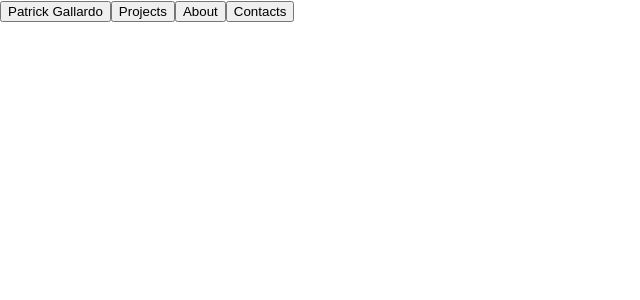
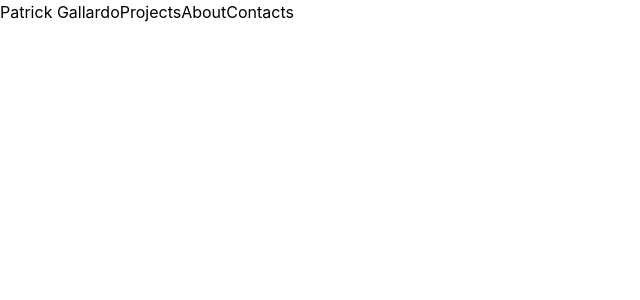
Before and after one commit to pat-gallardo/portfolio-website, a React (Create React App) app in the folder frontend/: page / in a window 1280 px wide. Shown: the top 300 px of the page, without its empty margins (0-640 px from the left). Built offline with nearby package versions, Linux system fonts and the light colour scheme.

Commit message:
Imported css and used shadcn ui

```diff
--- a/frontend/src/App.tsx
+++ b/frontend/src/App.tsx
@@ -1,4 +1,5 @@
 import Dashboard from "./components/dashboard";
+import "../src/appOutput.css"
 
 const App: React.FC = () => {
   return (
--- a/frontend/src/appOutput.css
+++ b/frontend/src/appOutput.css
@@ -545,219 +545,7 @@ video {
   --tw-contain-style:  ;
 }
 
-.visible {
-  visibility: visible;
-}
-
-.collapse {
-  visibility: collapse;
-}
-
-.relative {
-  position: relative;
-}
-
-.block {
-  display: block;
-}
-
-.flex {
-  display: flex;
-}
-
-.inline-flex {
-  display: inline-flex;
-}
-
-.table {
-  display: table;
-}
-
-.contents {
-  display: contents;
-}
-
-.hidden {
-  display: none;
-}
-
-.h-4 {
-  height: 1rem;
-}
-
-.h-10 {
-  height: 2.5rem;
-}
-
-.h-11 {
-  height: 2.75rem;
-}
-
-.h-9 {
-  height: 2.25rem;
-}
-
-.w-4 {
-  width: 1rem;
-}
-
-.w-10 {
-  width: 2.5rem;
-}
-
-.transform {
-  transform: translate(var(--tw-translate-x), var(--tw-translate-y)) rotate(var(--tw-rotate)) skewX(var(--tw-skew-x)) skewY(var(--tw-skew-y)) scaleX(var(--tw-scale-x)) scaleY(var(--tw-scale-y));
-}
-
-.resize {
-  resize: both;
-}
-
-.items-center {
-  align-items: center;
-}
-
-.justify-center {
-  justify-content: center;
-}
-
-.gap-1 {
-  gap: 0.25rem;
-}
-
-.rounded-md {
-  border-radius: calc(var(--radius) - 2px);
-}
-
-.border {
-  border-width: 1px;
-}
-
-.border-input {
-  border-color: hsl(var(--input));
-}
-
-.bg-transparent {
-  background-color: transparent;
-}
-
-.px-2\.5 {
-  padding-left: 0.625rem;
-  padding-right: 0.625rem;
-}
-
-.px-3 {
-  padding-left: 0.75rem;
-  padding-right: 0.75rem;
-}
-
-.px-5 {
-  padding-left: 1.25rem;
-  padding-right: 1.25rem;
-}
-
-.px-2 {
-  padding-left: 0.5rem;
-  padding-right: 0.5rem;
-}
-
-.text-sm {
-  font-size: 0.875rem;
-  line-height: 1.25rem;
-}
-
-.font-medium {
-  font-weight: 500;
-}
-
-.italic {
-  font-style: italic;
-}
-
-.underline {
-  text-decoration-line: underline;
-}
-
-.outline {
-  outline-style: solid;
-}
-
-.ring-offset-background {
-  --tw-ring-offset-color: hsl(var(--background));
-}
-
-.transition-colors {
-  transition-property: color, background-color, border-color, text-decoration-color, fill, stroke;
-  transition-timing-function: cubic-bezier(0.4, 0, 0.2, 1);
-  transition-duration: 150ms;
-}
-
-@keyframes enter {
-  from {
-    opacity: var(--tw-enter-opacity, 1);
-    transform: translate3d(var(--tw-enter-translate-x, 0), var(--tw-enter-translate-y, 0), 0) scale3d(var(--tw-enter-scale, 1), var(--tw-enter-scale, 1), var(--tw-enter-scale, 1)) rotate(var(--tw-enter-rotate, 0));
-  }
-}
-
-@keyframes exit {
-  to {
-    opacity: var(--tw-exit-opacity, 1);
-    transform: translate3d(var(--tw-exit-translate-x, 0), var(--tw-exit-translate-y, 0), 0) scale3d(var(--tw-exit-scale, 1), var(--tw-exit-scale, 1), var(--tw-exit-scale, 1)) rotate(var(--tw-exit-rotate, 0));
-  }
-}
-
 body {
   width: 100%;
   height: 100%
 }
-
-.hover\:bg-accent:hover {
-  background-color: hsl(var(--accent));
-}
-
-.hover\:bg-muted:hover {
-  background-color: hsl(var(--muted));
-}
-
-.hover\:text-accent-foreground:hover {
-  color: hsl(var(--accent-foreground));
-}
-
-.hover\:text-muted-foreground:hover {
-  color: hsl(var(--muted-foreground));
-}
-
-.focus-visible\:outline-none:focus-visible {
-  outline: 2px solid transparent;
-  outline-offset: 2px;
-}
-
-.focus-visible\:ring-2:focus-visible {
-  --tw-ring-offset-shadow: var(--tw-ring-inset) 0 0 0 var(--tw-ring-offset-width) var(--tw-ring-offset-color);
-  --tw-ring-shadow: var(--tw-ring-inset) 0 0 0 calc(2px + var(--tw-ring-offset-width)) var(--tw-ring-color);
-  box-shadow: var(--tw-ring-offset-shadow), var(--tw-ring-shadow), var(--tw-shadow, 0 0 #0000);
-}
-
-.focus-visible\:ring-ring:focus-visible {
-  --tw-ring-color: hsl(var(--ring));
-}
-
-.focus-visible\:ring-offset-2:focus-visible {
-  --tw-ring-offset-width: 2px;
-}
-
-.disabled\:pointer-events-none:disabled {
-  pointer-events: none;
-}
-
-.disabled\:opacity-50:disabled {
-  opacity: 0.5;
-}
-
-.data-\[state\=on\]\:bg-accent[data-state=on] {
-  background-color: hsl(var(--accent));
-}
-
-.data-\[state\=on\]\:text-accent-foreground[data-state=on] {
-  color: hsl(var(--accent-foreground));
-}
--- a/frontend/src/components/dashboard.tsx
+++ b/frontend/src/components/dashboard.tsx
@@ -3,7 +3,9 @@ import Navbar from "./navbar";
 const Dashboard = () => {
     return (
         <>
-            <Navbar />
+            <div>
+                <Navbar />
+            </div>
         </>
     )
 }
--- a/frontend/src/components/navbar.tsx
+++ b/frontend/src/components/navbar.tsx
@@ -6,18 +6,18 @@ import {
 const Navbar = () => {
     return (
       <>
-         <ToggleGroup type="single">
-         <ToggleGroupItem value="bold" aria-label="Toggle bold">
-            <div className="h-4 w-4">Patrick Gallardo </div>
+        <ToggleGroup type="single" className="nav-group">
+         <ToggleGroupItem value="name">
+            <div>Patrick Gallardo </div>
         </ToggleGroupItem>
-      <ToggleGroupItem value="bold" aria-label="Toggle bold">
-        <div className="h-4 w-4">Projects </div>
+        <ToggleGroupItem value="projects" >
+          <div>Projects</div>
         </ToggleGroupItem>
-      <ToggleGroupItem value="italic" aria-label="Toggle italic">
-        <div className="h-4 w-4">About </div>
+        <ToggleGroupItem value="about">
+          <div>About</div>
         </ToggleGroupItem>
-      <ToggleGroupItem value="underline" aria-label="Toggle underline">
-        <div className="h-4 w-4">Contacts </div>
+        <ToggleGroupItem value="contacts">
+          <div>Contacts</div>
         </ToggleGroupItem>
         </ToggleGroup>
       </>
```
Lines whose indentation alone changed are shown as unchanged.
